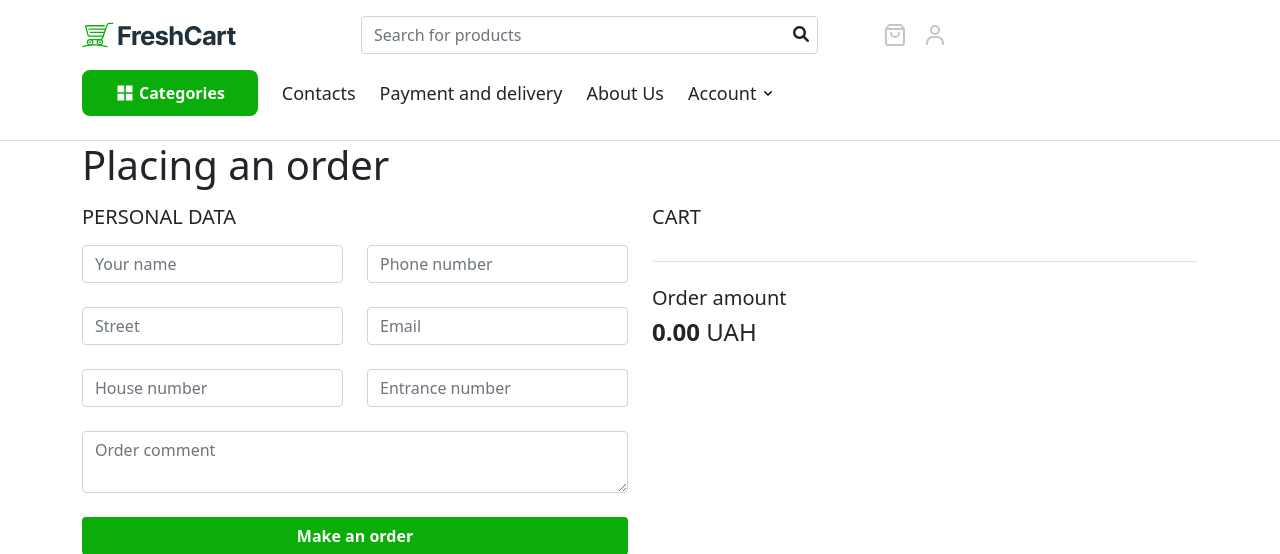
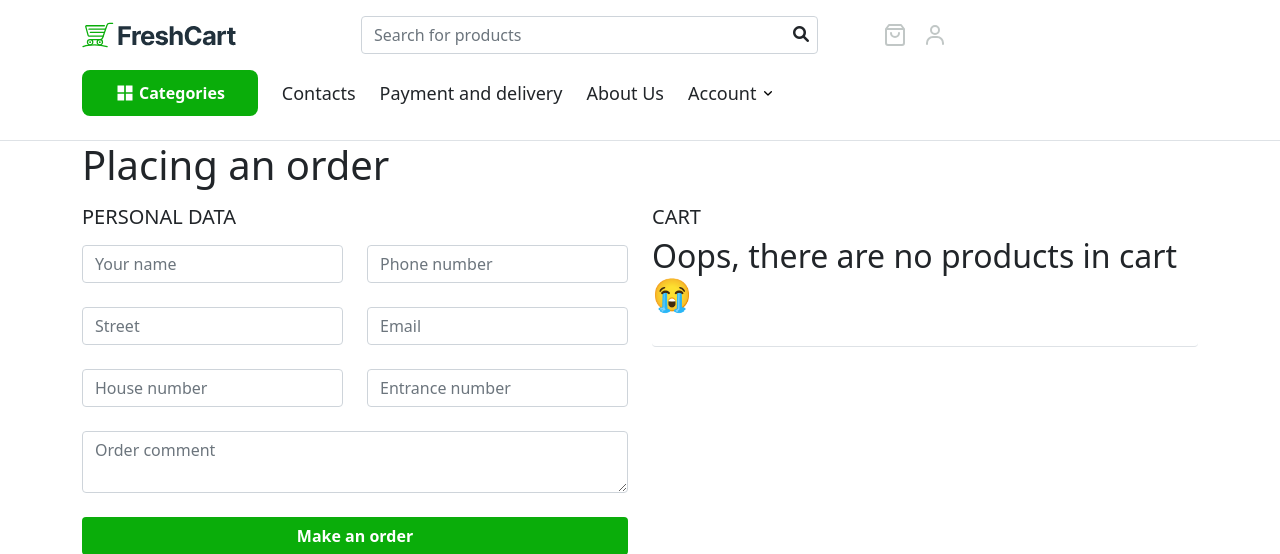
Before and after one commit to SirWalterScott96/flask-shop, a Flask app: template backend/templates/orders/orders.html in a window 1280 px wide. Shown: the top 554 px of the page. Run offline with Flask 3, Linux system fonts and the light colour scheme; the template is opened without the code that fills it, so the values that code supplies are empty; data comes from the database, SQL or seed files in the repository.

Commit message:
small fixes

```diff
--- a/backend/templates/orders/orders.html
+++ b/backend/templates/orders/orders.html
@@ -50,7 +50,8 @@
         <div class="col">
             <h5 class="text-uppercase">cart</h5>
             <ul class="list-group gap-3 border-bottom pb-4">
-                {% for product, quantity in cart.items() %}
+                {% if g.cart %}
+                {% for product, quantity in g.cart.items() %}
                     <li class="list-group-item d-flex flex-row align-items-center" style="height: 100px" data-product-id="{{ product.id }}">
                         <img src="{{ url_for('static', filename=product.img_url) }}" alt="" class="img-fluid" style="max-height: 100px;">
                         <div class="col-6">
@@ -78,6 +79,9 @@
             </ul>
             <h5 class="mt-4">Order amount</h5>
             <h4><strong class="total-amount"></strong> UAH</h4>
+            {% else %}
+                <h2>Oops, there are no products in cart 😭</h2>
+            {% endif %}
         </div>
     </div>
 </div>
```
Also changed, not shown: backend/orders/views.py (+5 -4 lines).
